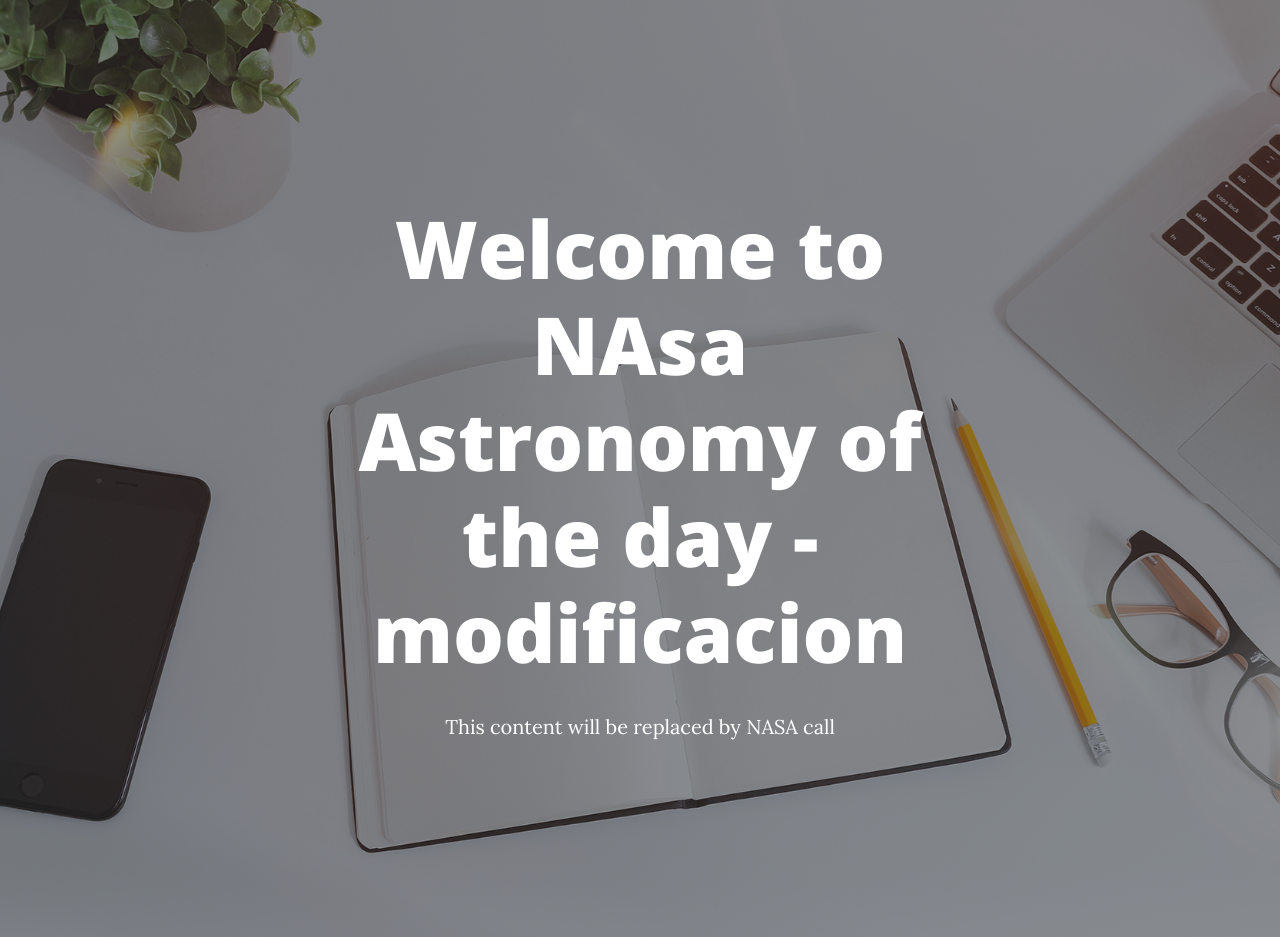
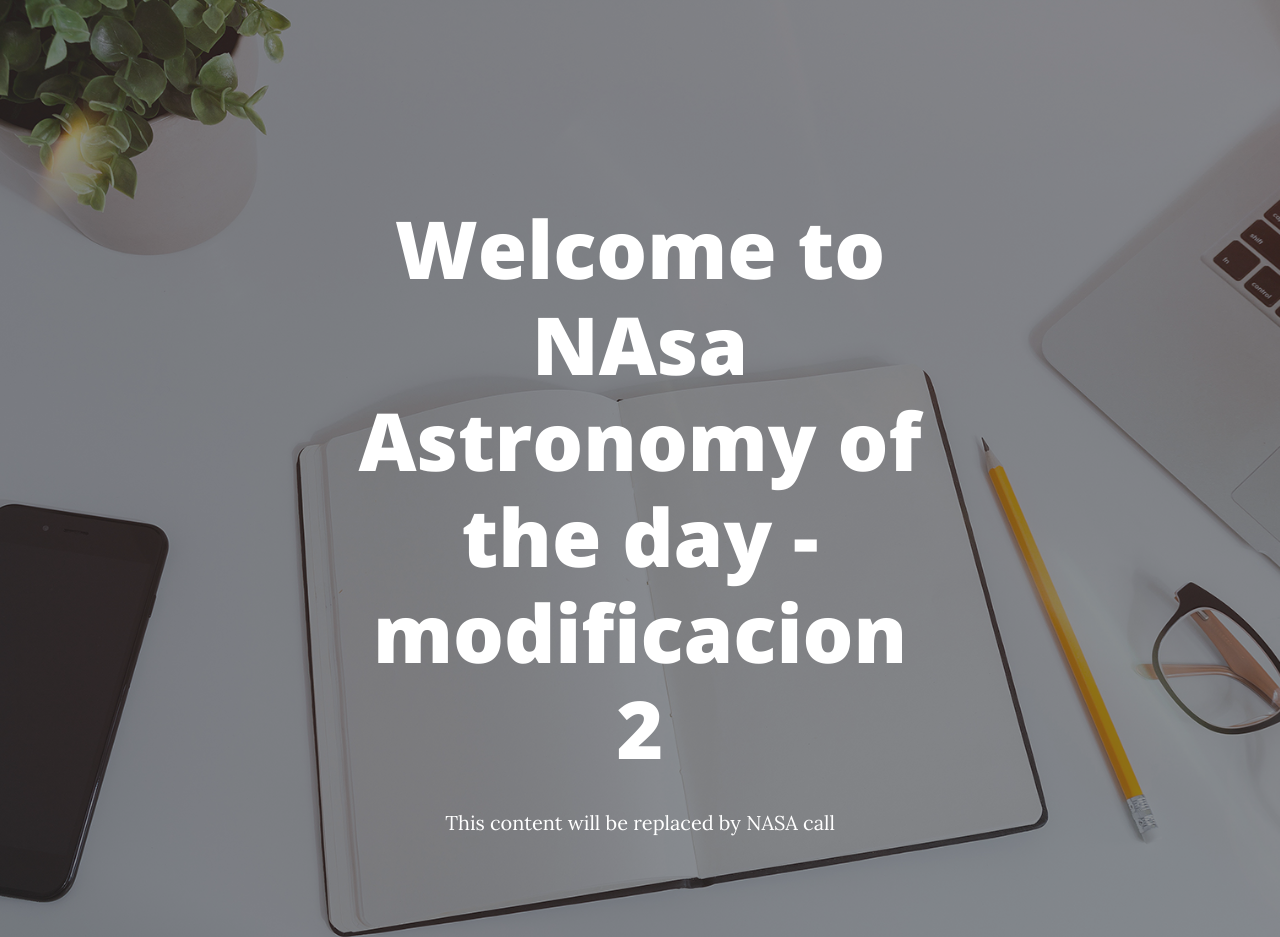
Before and after one commit to cbueno2/nasapioftheday, a plain HTML site: page index.html in a window 1280 px wide. Shown: the top 937 px of the page. Drawn offline with nearby package versions, Linux system fonts and the light colour scheme; no server answers.

Commit message:
Update index.html

```diff
--- a/index.html
+++ b/index.html
@@ -22,7 +22,7 @@
                 <div class="row gx-4 gx-lg-5 justify-content-center">
                     <div class="col-md-10 col-lg-8 col-xl-7">
                         <div class="site-heading">
-                            <h1>Welcome to NAsa Astronomy of the day -modificacion</h1>
+                            <h1>Welcome to NAsa Astronomy of the day -modificacion 2</h1>
                             <p id="pic_txt"> This content will be replaced by NASA call</p>
                             </div>
                     </div>
```
